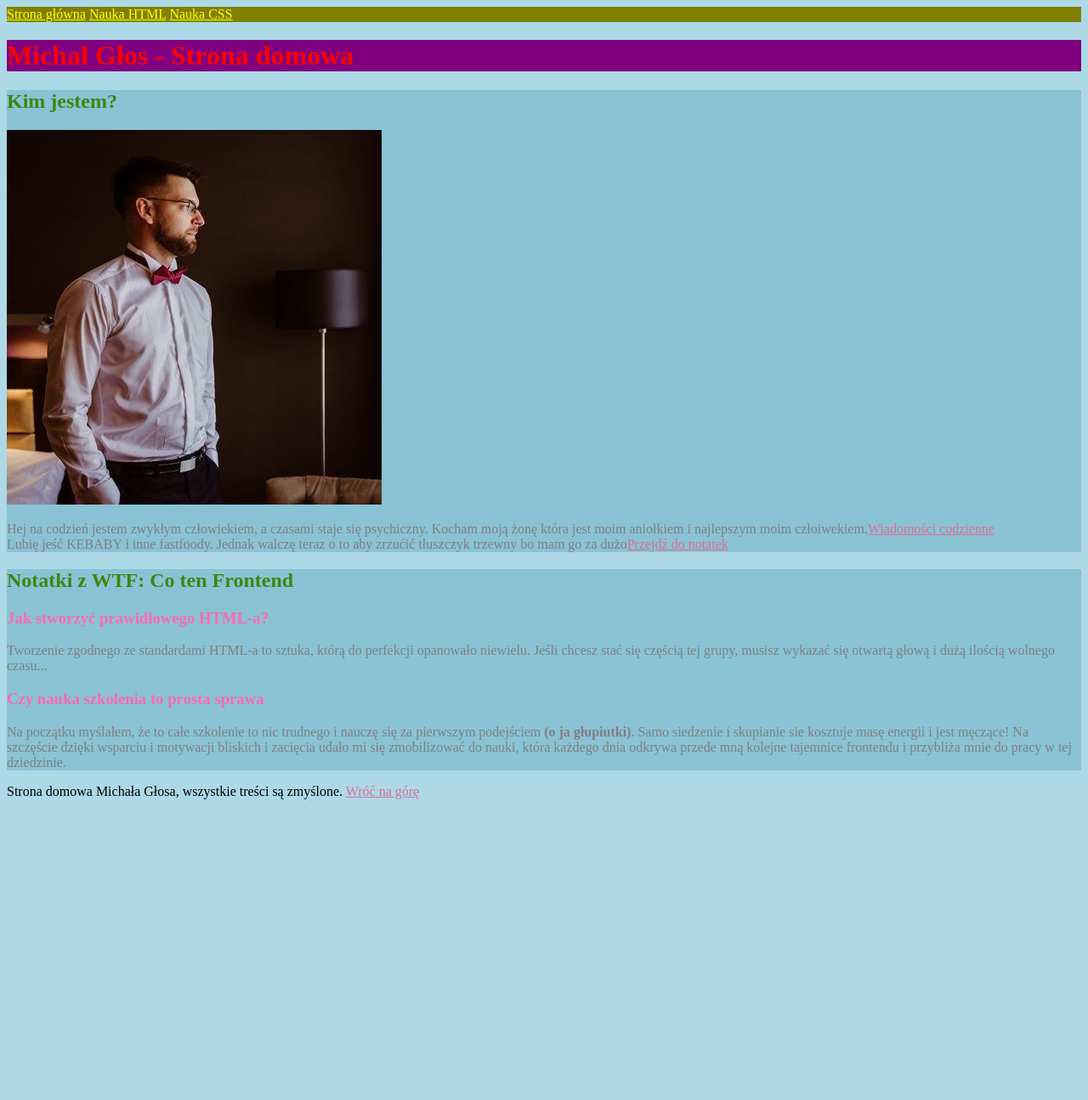
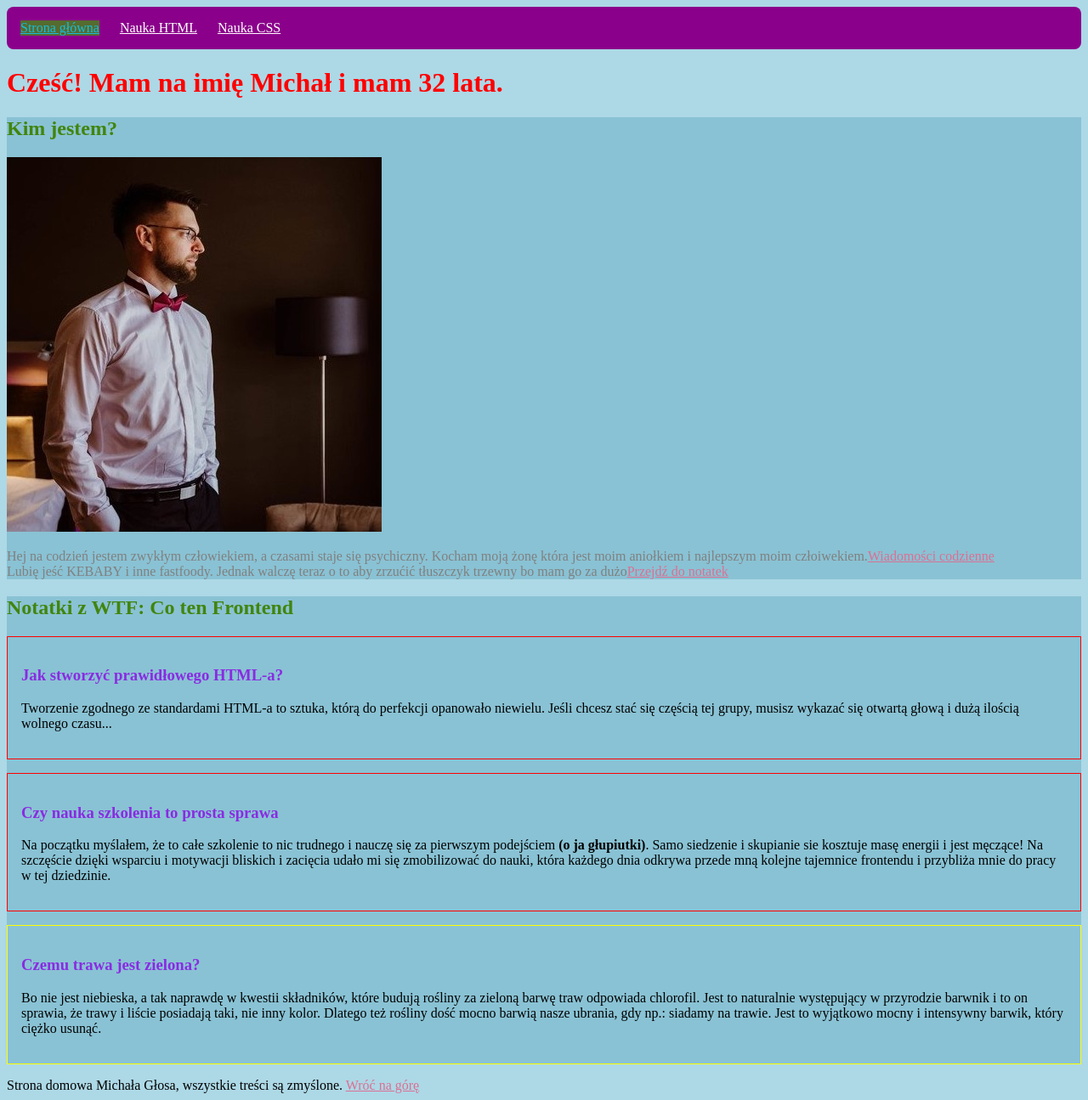
Before and after one commit to Michal-Glos/homepage2, a plain HTML site: page index.html in a window 1280 px wide. Shown: the whole page at 85% size. Before the commit the page ends 949 px from the top, so only its background shows below. Drawn offline with Linux system fonts and the light colour scheme.

Commit message:
Menu and article styles, added BEM

```diff
--- a/index.html
+++ b/index.html
@@ -11,11 +11,11 @@
 </head>
 
 <body>
-    <header class="header">
-        <nav>
-            <a href="index.html">Strona główna</a>
-            <a href="nauka-html.html">Nauka HTML</a>
-            <a href="nauka-css.html">Nauka CSS</a>
+    <header>
+        <nav class="navigation">
+            <a class="navigation__link navigation__link--homepage" href="index.html">Strona główna</a>
+            <a class="navigation__link" href="nauka-html.html">Nauka HTML</a>
+            <a class="navigation__link" href="nauka-css.html">Nauka CSS</a>
 
         </nav>
 
@@ -27,7 +27,7 @@
 
 
         <header id="top">
-            <h1 class="main-heading">Michał Głos - Strona domowa</h1>
+            <h1 class="main-heading main-heading--js">Michał Głos - Strona domowa</h1>
         </header>
 
         <section class="section">
@@ -41,20 +41,31 @@
 
         <section class="section" id="notatki">
             <h2 class="secondary-heading">Notatki z WTF: Co ten Frontend</h2>
-            <article>
-                <h3 class="special-heading">Jak stworzyć prawidłowego HTML-a?</h3>
-                <p>Tworzenie zgodnego ze standardami HTML-a to sztuka, którą do perfekcji opanowało niewielu. Jeśli
+            <article class="week-summary">
+                <h3 class="week-summary__title">Jak stworzyć prawidłowego HTML-a?</h3>
+                <p class="week-summary__description">Tworzenie zgodnego ze standardami HTML-a to sztuka, którą do
+                    perfekcji opanowało niewielu. Jeśli
                     chcesz stać się częścią tej grupy, musisz wykazać się otwartą głową i dużą ilością wolnego czasu...
                 </p>
             </article>
-            <article>
-                <h3 class="special-heading">Czy nauka szkolenia to prosta sprawa</h3>
-                <p>Na początku myślałem, że to całe szkolenie to nic trudnego i nauczę się za pierwszym podejściem <b>(o
+            <article class="week-summary">
+                <h3 class="week-summary__title">Czy nauka szkolenia to prosta sprawa</h3>
+                <p class="week-summary__description">Na początku myślałem, że to całe szkolenie to nic trudnego i nauczę
+                    się za pierwszym podejściem <b>(o
                         ja
                         głupiutki)</b>. Samo siedzenie i skupianie sie kosztuje masę energii i jest męczące! Na
                     szczęście dzięki
                     wsparciu i motywacji bliskich i zacięcia udało mi się zmobilizować do nauki, która każdego dnia
                     odkrywa przede mną kolejne tajemnice frontendu i przybliża mnie do pracy w tej dziedzinie.</p>
+            </article>
+
+            <article class="week-summary week-summary__special">
+                <h3 class="week-summary__title">Czemu trawa jest zielona?</h3>
+                <p class="week-summary__description">Bo nie jest niebieska, a tak naprawdę w kwestii składników, które
+                    budują rośliny za zieloną barwę traw odpowiada chlorofil.
+                    Jest to naturalnie występujący w przyrodzie barwnik i to on sprawia, że trawy i liście posiadają
+                    taki, nie inny kolor. Dlatego też rośliny dość mocno barwią nasze ubrania, gdy np.: siadamy na
+                    trawie. Jest to wyjątkowo mocny i intensywny barwik, który ciężko usunąć.</p>
             </article>
         </section>
 
--- a/main.js
+++ b/main.js
@@ -5,3 +5,8 @@ const age = 32;
 console.log(firstName);
 console.log(age)
 console.log(`Cześć! Mam na imię ${firstName} i mam ${age} lata.`);
+
+
+const heading = document.querySelector('.main-heading--js');
+
+heading.innerHTML = `Cześć! Mam na imię ${firstName} i mam ${age} lata.`
--- a/style.css
+++ b/style.css
@@ -22,9 +22,6 @@ p {
     color: hotpink;
 }
 
-#top {
-    background: purple;
-}
 
 a {
     color: palevioletred;
@@ -35,9 +32,6 @@ nav a {
 
 }
 
-.header {
-    background: olive;
-}
 
 img {
     max-width: 100%;
@@ -55,3 +49,37 @@ img {
     height: 200px;
     width: 200px;
 }
+
+.navigation {
+    background: darkmagenta;
+    padding: 16px;
+    border-radius: 8px;
+}
+
+.navigation__link {
+    color: #fff;
+    display: inline-block;
+    margin-right: 20px;
+}
+
+.navigation__link--homepage {
+    background: darkolivegreen;
+    color: rgb(23, 190, 219)
+}
+
+.week-summary {
+    padding: 16px;
+    border: 1px rgb(255, 0, 0) solid;
+    margin-bottom: 16px;
+
+}
+.week-summary__special {
+    border-color: yellow;
+}
+
+.week-summary__description{
+    color:black;
+}
+.week-summary__title {
+    color: blueviolet;
+}
```
